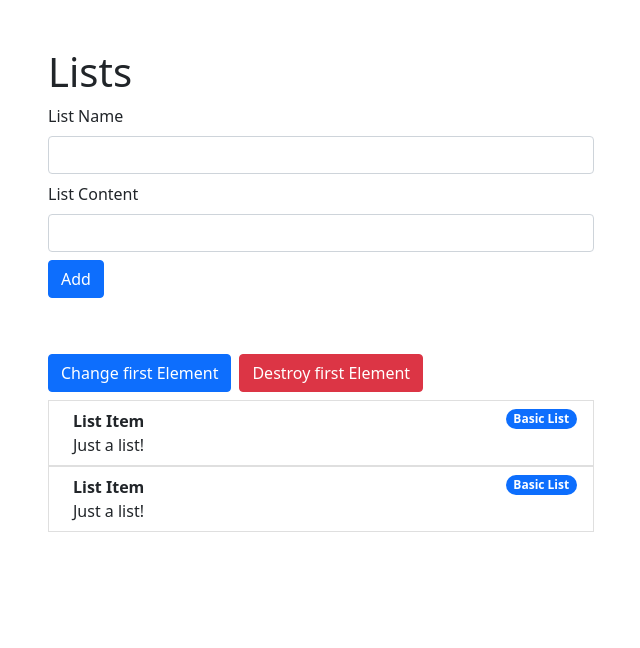
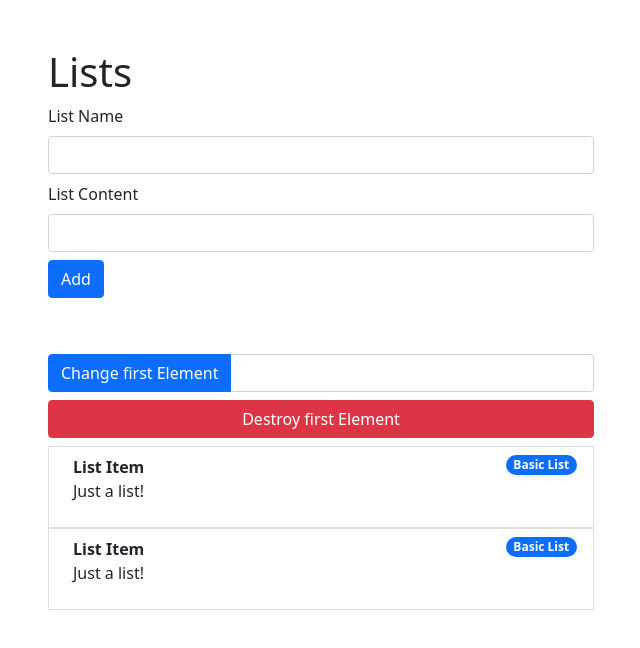
Before and after one commit to virgiawankusuma/Bobcats_FE, an Angular app in the folder angular-learning/: page /lists/all in a window 1280 px wide. Shown: the top 648 px of the page, without its empty margins (34-674 px from the left). Built offline with nearby package versions, Linux system fonts and the light colour scheme.

Commit message:
[Angular Day 4] implement template variables, manipulate DOM, and lifecycle hooks

```diff
--- a/angular-learning/src/app/lists/list-add/list-add.component.html
+++ b/angular-learning/src/app/lists/list-add/list-add.component.html
@@ -9,5 +9,5 @@
     <input type="text" class="form-control" id="list-content" #listContentInput>
 </div>
 <div class="mb-2">
-    <button class="btn btn-primary" (click)="onAddList(listNameInput)">Add</button>
+    <button class="btn btn-primary" (click)="onAddList()">Add</button>
 </div>
--- a/angular-learning/src/app/lists/list-add/list-add.component.ts
+++ b/angular-learning/src/app/lists/list-add/list-add.component.ts
@@ -1,4 +1,11 @@
-import { Component, OnInit, EventEmitter, Output, ViewChild, ElementRef } from '@angular/core';
+import {
+  Component,
+  OnInit,
+  EventEmitter,
+  Output,
+  ViewChild,
+  ElementRef
+} from '@angular/core';
 
 @Component({
   selector: 'app-list-add',
@@ -11,17 +18,19 @@ export class ListAddComponent implements OnInit {
   // newListContent = '';
   @ViewChild('listContentInput')
   listContentInput!: ElementRef;
+  @ViewChild('listNameInput')
+  listNameInput!: ElementRef;
 
   constructor() { }
 
   ngOnInit(): void {
   }
 
-  onAddList(nameInput: HTMLInputElement,){
+  onAddList(){
     // console.log(this.listContentInput);
     // console.log(nameInput.value);
     this.listCreated.emit({
-      inputName:nameInput.value,
+      inputName:this.listNameInput.nativeElement.value,
       inputContent:this.listContentInput.nativeElement.value
     });
   }
--- a/angular-learning/src/app/lists/list-item/list-item.component.ts
+++ b/angular-learning/src/app/lists/list-item/list-item.component.ts
@@ -12,7 +12,8 @@ import {
   AfterViewChecked,
   OnDestroy,
   ViewChild,
-  ElementRef
+  ElementRef,
+  ContentChild
 } from '@angular/core';
 
 @Component({
@@ -39,6 +40,9 @@ OnDestroy {
   @ViewChild('listBadge')
   listBadge!: ElementRef;
 
+  @ContentChild('contentParagraph')
+  contentParagraph!:ElementRef;
+
   constructor() {
     console.log(`constructer called!`);
   }
@@ -58,6 +62,7 @@ OnDestroy {
 
   ngAfterContentInit(): void {
     console.log(`ngAfterContentInit called!`);
+    console.log(`content paragraph: ${this.contentParagraph.nativeElement.innerText}`);
   }
 
   ngAfterContentChecked(): void {
@@ -67,6 +72,7 @@ OnDestroy {
   ngAfterViewInit(): void {
     console.log(`ngAfterViewInit called!`);
     console.log(`badge: ${this.listBadge.nativeElement.textContent}`);
+    console.log(`content paragraph: ${this.contentParagraph.nativeElement.innerText}`);
   }
 
   ngAfterViewChecked(): void {
--- a/angular-learning/src/app/lists/lists.component.html
+++ b/angular-learning/src/app/lists/lists.component.html
@@ -9,15 +9,18 @@
         <div class="col-6">
             <div class="row">
                 <div class="col mb-2">
-                    <button class="btn btn-primary me-2" (click)="onChangeFirst()">Change first Element</button>
-                    <button class="btn btn-danger" (click)="onDestroyFirst()">Destroy first Element</button>
+                    <div class="input-group mb-2">
+                        <button class="btn btn-primary" (click)="onChangeFirst()">Change first Element</button>
+                        <input type="text" class="form-control" id="list-type" #listTypeInput>
+                    </div>
+                    <button class="btn btn-danger w-100" (click)="onDestroyFirst()">Destroy first Element</button>
                 </div>
             </div>
             <ol class="list-group list-group-numbered">
                 <app-list-item *ngFor="let list of lists" [listElement]="list" [type]="list.type">
                     <div class="ms-2 me-auto">
                         <div class="fw-bold">{{list.name}}</div>
-                        {{list.content}}
+                        <p #contentParagraph>{{list.content}}</p>
                     </div>
                     <!-- <span class="badge bg-primary rounded-pill">{{list.type}}</span> -->
                 </app-list-item>
--- a/angular-learning/src/app/lists/lists.component.ts
+++ b/angular-learning/src/app/lists/lists.component.ts
@@ -1,4 +1,9 @@
-import { Component, OnInit } from '@angular/core';
+import {
+  Component,
+  OnInit,
+  ViewChild,
+  ElementRef
+} from '@angular/core';
 
 @Component({
   selector: 'app-lists',
@@ -6,6 +11,8 @@ import { Component, OnInit } from '@angular/core';
   styleUrls: ['./lists.component.css']
 })
 export class ListsComponent implements OnInit {
+  @ViewChild('listTypeInput')
+  listTypeInput!: ElementRef;
 
   listItem = [{type:'Basic List', name:'List Item', content:'Just a list!'}];
   lists = [
@@ -20,7 +27,7 @@ export class ListsComponent implements OnInit {
 
 
   onAddList(listData:{inputName:string, inputContent:string}){
-    this.lists.push({
+    this.lists.unshift({
       type:'Basic List',
       name:listData.inputName,
       content:listData.inputContent
@@ -28,12 +35,12 @@ export class ListsComponent implements OnInit {
   }
 
   onChangeFirst(){
-    this.lists[0].type = 'Changed';
+    this.lists[0].type = this.listTypeInput.nativeElement.value;
   }
 
 
   onDestroyFirst(){
-    this.lists.splice(0, 1);
+    this.lists.shift();
   }
 
 }
```
